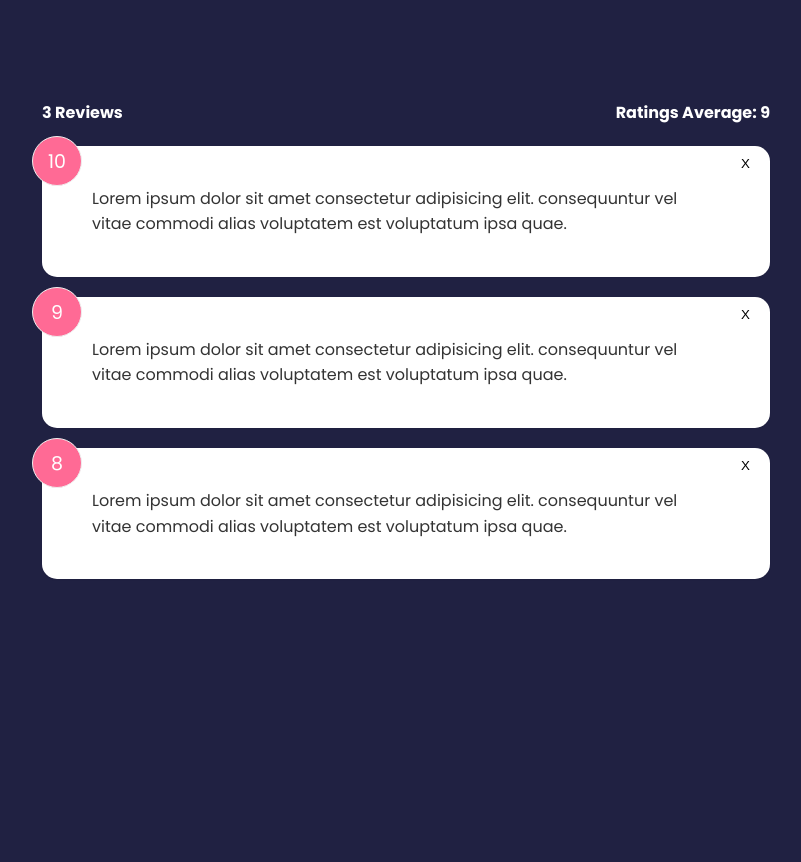
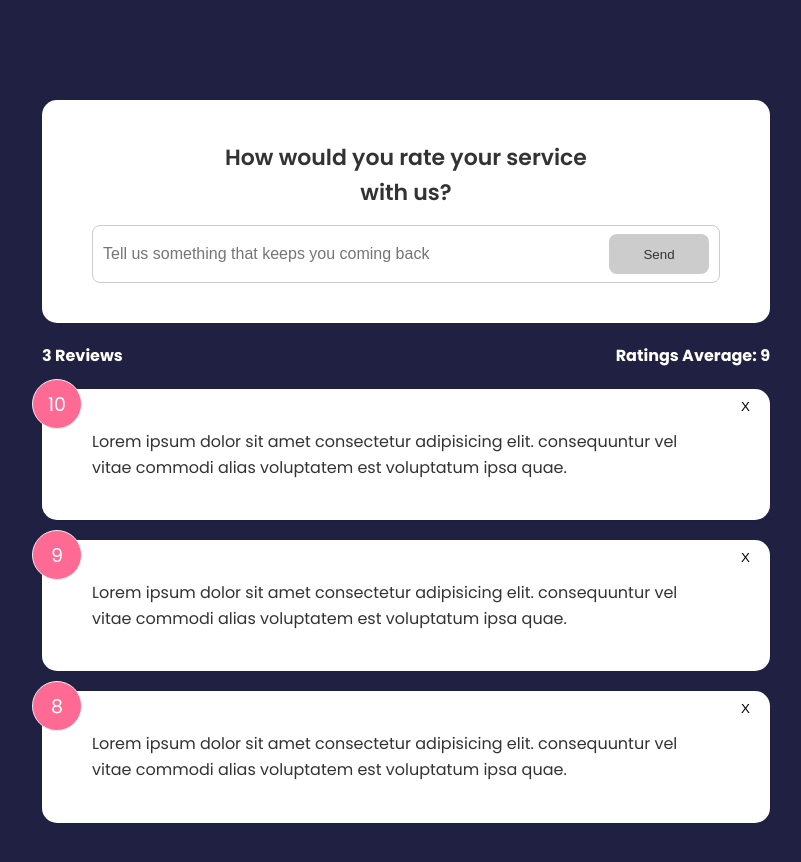
Before and after one commit to christopherldo/svelte-crashcourse, a Svelte app: page / in a window 1280 px wide. Shown: the top 862 px of the page, without its empty margins (234-1035 px from the left). Before the commit the page ends 800 px from the top, so only its background shows below. Built offline with nearby package versions, Linux system fonts and the light colour scheme.

Commit message:
Created Button and FeedbackForm components

```diff
--- a/src/App.svelte
+++ b/src/App.svelte
@@ -1,4 +1,5 @@
 <script>
+	import FeedbackForm from './components/FeedbackForm.svelte';
 	import FeedbackList from './components/FeedbackList.svelte';
 	import FeedbackStats from './components/FeedbackStats.svelte';
 
@@ -32,6 +33,7 @@
 </script>
 
 <main class="container">
+	<FeedbackForm />
 	<FeedbackStats {count} {average} />
 	<FeedbackList {feedback} on:delete-feedback={deleteFeedback} />
 </main>
--- /dev/null
+++ b/src/components/Button.svelte
@@ -0,0 +1,41 @@
+<script>
+  export let style = 'primary';
+  export let type = 'button';
+  export let disabled = false;
+</script>
+
+<div class="button">
+  <button {type} {disabled} class={style}>
+    <slot></slot>
+  </button>
+</div>
+
+<style>
+  button {
+    color: #fff;
+    border: 0;
+    border-radius: 8px;
+    width: 100px;
+    height: 40px;
+    cursor: pointer;
+  }
+
+  .primary {
+    background-color: #202142;
+  }
+
+  .secondary {
+    background-color: #ff6a95;
+  }
+
+  button:hover {
+    transform: scale(0.98);
+    opacity: 0.9;
+  }
+
+  button:disabled {
+    background-color: #ccc;
+    color: #333;
+    cursor: auto;
+  }
+</style>
--- /dev/null
+++ b/src/components/FeedbackForm.svelte
@@ -0,0 +1,64 @@
+<script>
+  import Card from './Card.svelte';
+  import Button from './Button.svelte';
+
+  let text = '';
+  let min = 10;
+
+  $: btnDisabled = text.trim().length < min;
+  $: errorMessage = text.trim().length < min && text.trim().length != 0 ? `Text must be at least ${min} characters long` : '';
+</script>
+
+<Card>
+  <header>
+    <h2>How would you rate your service with us?</h2>
+  </header>
+  <form>
+    <!-- Rating Select -->
+    <div class="input-group">
+      <input type="text" bind:value={text} placeholder="Tell us something that keeps you coming back">
+      <Button disabled={btnDisabled} type="submit">Send</Button>
+    </div>
+    {#if errorMessage}
+      <div class="message">{errorMessage}</div>
+    {/if}
+  </form>
+</Card>
+
+<style>
+  header {
+    max-width: 400px;
+    margin: auto;
+  }
+
+  header h2 {
+    font-size: 22px;
+    font-weight: 600;
+    text-align: center;
+  }
+
+  .input-group {
+    display: flex;
+    flex-direction: row;
+    border: 1px solid #ccc;
+    padding: 8px 10px;
+    border-radius: 8px;
+    margin-top: 15px;
+  }
+
+  input {
+    flex-grow: 2;
+    border: none;
+    font-size: 16px;
+  }
+
+  input:focus {
+    outline: none;
+  }
+
+  .message{
+    padding-top: 10px;
+    text-align: center;
+    color: rebeccapurple;
+  }
+</style>
```
